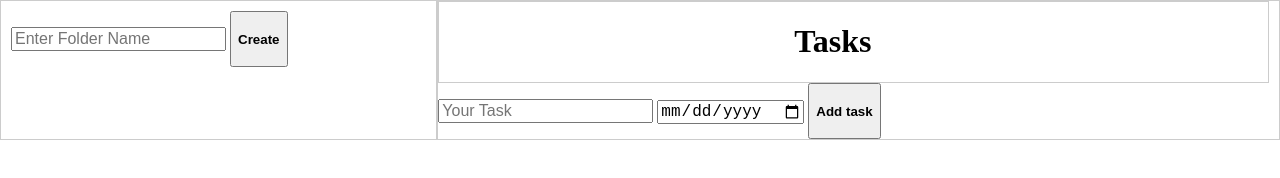
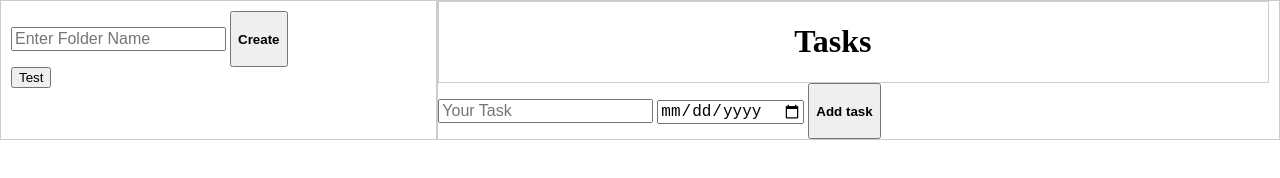
Before and after one commit to MukkuChemjong/Rock-Paper-Scissors, a plain HTML site: page todolist/index.html in a window 1280 px wide. Drawn offline with Linux system fonts and the light colour scheme.

Commit message:
Add default folder
Add a default folder that the user can add tasks to

```diff
--- a/todolist/index.html
+++ b/todolist/index.html
@@ -14,6 +14,7 @@
             <button class="createFolder" onclick="addFolder()"><h4>Create</h4></button>
         </div>
         <div class="folderStorage">
+            <button class="folderItem" onclick="showTasks('test')">Test</button>
         </div>
     </div>
     <div class="taskContainer">
```
